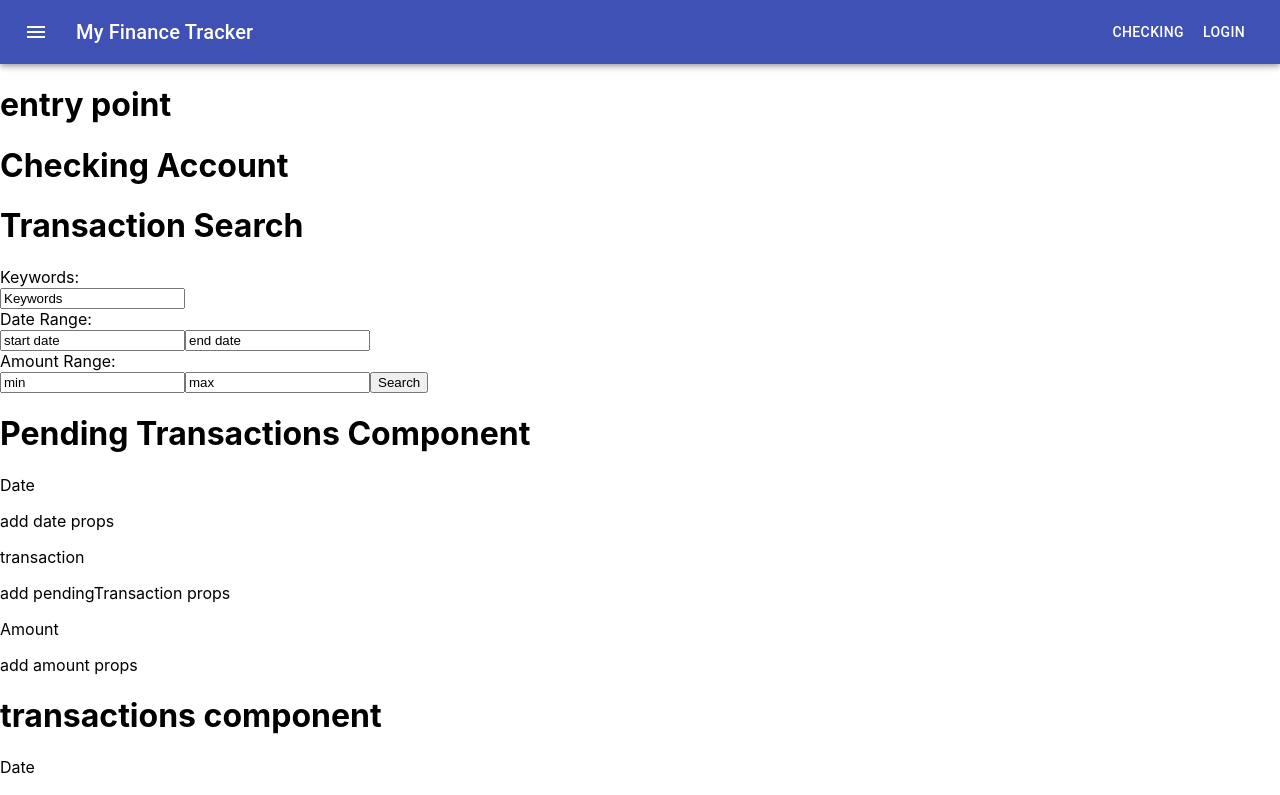
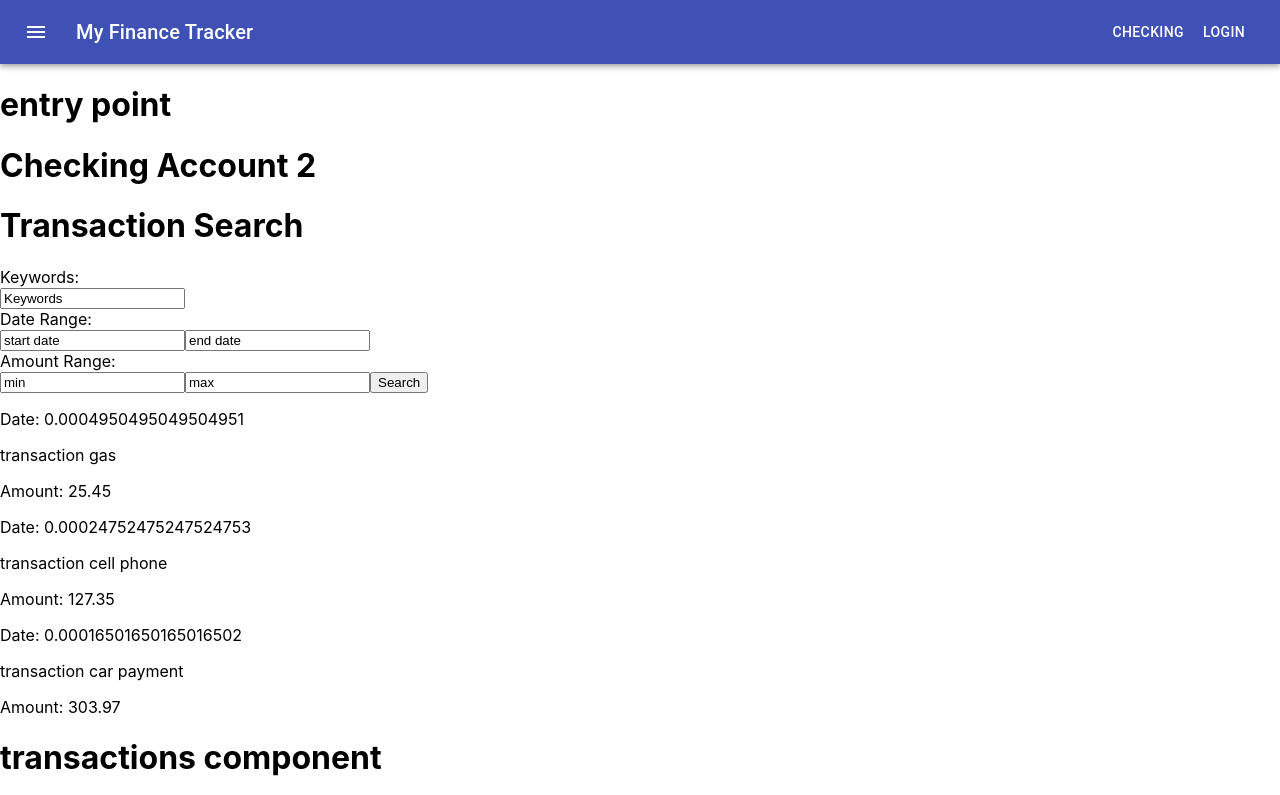
Before and after one commit to danlagos/react-checkbook, a React (Create React App) app: page / in a window 1280 px wide. Shown: the top 795 px of the page. Built offline with nearby package versions, Linux system fonts and the light colour scheme.

Commit message:
mapped pending transactions.  requires styling.

```diff
--- a/src/App.js
+++ b/src/App.js
@@ -1,15 +1,19 @@
-import React from 'react';
+import React, { Component } from 'react';
 import Navbar from './components/navbar.js';
-import CheckingAccount from './components/checkingAccount/checkingAccount.js';
+// import CheckingAccount from './components/checkingAccount/checkingAccount.js';
+import CheckingAccount2 from './components/checkingAccount/checkingAccount2.js'
 
-function App() {
-  return (
-    <div className="App">
-      <Navbar />
-      <h1> entry point </h1>
-      <CheckingAccount />
-    </div>
-  );
+class App extends Component {
+  render() {
+    return (
+      <div className="App" >
+        <Navbar />
+        <h1> entry point </h1>
+        <CheckingAccount2 />
+
+      </div>
+    );
+  }
 }
 
 export default App;
--- a/src/components/checkingAccount/checkingAccount.js
+++ b/src/components/checkingAccount/checkingAccount.js
@@ -1,14 +1,27 @@
-import React from 'react';
+import React, { useState } from 'react';
+
 import TransactionSearch from './transactionSearch.js';
 import PendingTransactions from './pendingTransactions.js';
 import Transactions from './transactions.js';
 
 function CheckingAccount() {
+  // to be passed to pendingTransactions component
+
+  const [pendingTransDataState, setPendingTransDataState] = useState({
+    pendingTransData: [
+      { id: 0, date: 1 / 1 / 2020, income: false, transaction: "gas", amount: 25.45 },
+      { id: 1, date: 1 / 2 / 2020, income: false, transaction: "cell phone", amount: 127.35 },
+      { id: 2, date: 1 / 3 / 2020, income: false, transaction: "car payment", amount: 303.97 },
+    ]
+  })
+
   return (
     <div className="App">
       <h1> Checking Account </h1>
       <TransactionSearch />
-      <PendingTransactions />
+      <PendingTransactions
+        pendingTransData={pendingTransDataState.pendingTransData}
+      />
       <Transactions />
     </div>
   );
--- /dev/null
+++ b/src/components/checkingAccount/checkingAccount2.js
@@ -0,0 +1,41 @@
+import React, { Component } from 'react';
+import TransactionSearch from './transactionSearch.js';
+import PendingTransactions from './pendingTransactions.js';
+import Transactions from './transactions.js';
+
+class CheckingAccount2 extends Component {
+  state = {
+    pendingTransData: [
+      { id: 0, date: 1 / 1 / 2020, income: false, transaction: "gas", amount: 25.45 },
+      { id: 1, date: 1 / 2 / 2020, income: false, transaction: "cell phone", amount: 127.35 },
+      { id: 2, date: 1 / 3 / 2020, income: false, transaction: "car payment", amount: 303.97 },
+    ]
+  }
+  render() {
+    let transData = null;
+
+    transData = (
+      <div>
+        {this.state.pendingTransData.map((pendingTransData, index) => {
+          return <PendingTransactions
+            id={pendingTransData.id}
+            date={pendingTransData.date}
+            income={pendingTransData.income}
+            transaction={pendingTransData.transaction}
+            amount={pendingTransData.amount} />
+        })}
+      </div>
+    )
+
+    return (
+      <div className="App" >
+        <h1> Checking Account 2 </h1>
+        <TransactionSearch />
+        {transData}
+        <Transactions />
+      </div>
+    );
+  }
+}
+
+export default CheckingAccount2;
--- a/src/components/checkingAccount/pendingTransactions.js
+++ b/src/components/checkingAccount/pendingTransactions.js
@@ -1,14 +1,13 @@
 import React from 'react';
 
-
-function PendingTransactions() {
+function PendingTransactions(props) {
+  console.log(props.pendingTransData)
   return (
     <div className="App">
-      <h1> Pending Transactions Component</h1>
       <div>
-        <p>Date</p> <p>add date props</p>
-        <p>transaction</p> <p>add pendingTransaction props</p>
-        <p>Amount</p> <p>add amount props</p>
+        <p>Date: {props.date} </p>
+        <p>transaction {props.transaction}</p>
+        <p>Amount: {props.amount}</p>
       </div>
     </div>
   );
```
